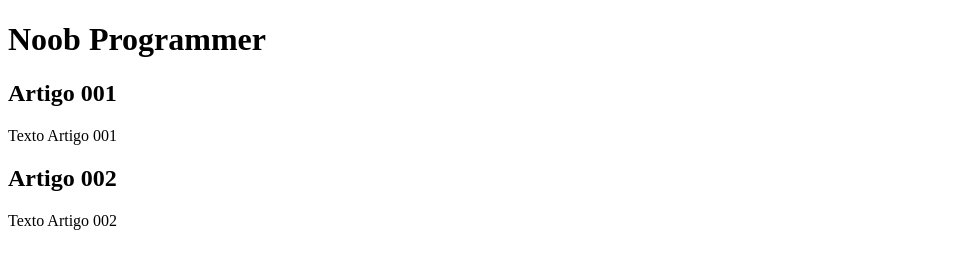
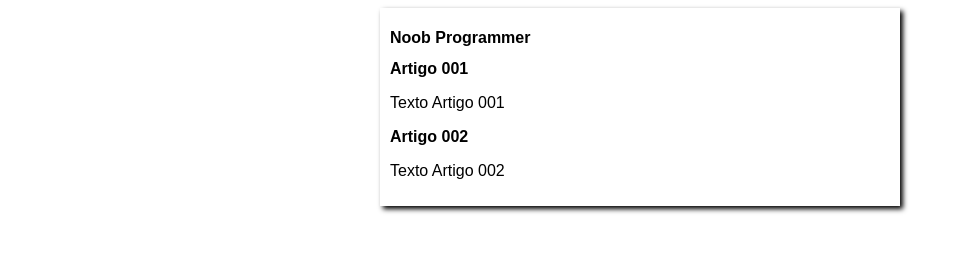
Before and after one commit to izadoraesteves/site-noob-programmer, a plain HTML site: page index.html in a window 1280 px wide. Shown: the whole page, without its empty margins (0-962 px from the left). Drawn offline with Linux system fonts and the light colour scheme.

Commit message:
iniciei o design

```diff
--- /dev/null
+++ b/estilos/style.css
@@ -0,0 +1,16 @@
+*{
+    font-family: Arial, Helvetica, sans-serif;
+    font-size: 16px;
+}
+body {
+    background-color: white;
+
+}
+
+main {
+    background-color: white;
+    width: 500px;
+    margin: auto;
+    padding: 10px;
+    box-shadow: 3px 3px 5px black;
+}
--- a/index.html
+++ b/index.html
@@ -4,6 +4,7 @@
     <meta charset="UTF-8">
     <meta name="viewport" content="width=device-width, initial-scale=1.0">
     <title>Noob Programmer</title>
+    <link rel="stylesheet" href="estilos/style.css">
 </head>
 <body>
     <main>
```
